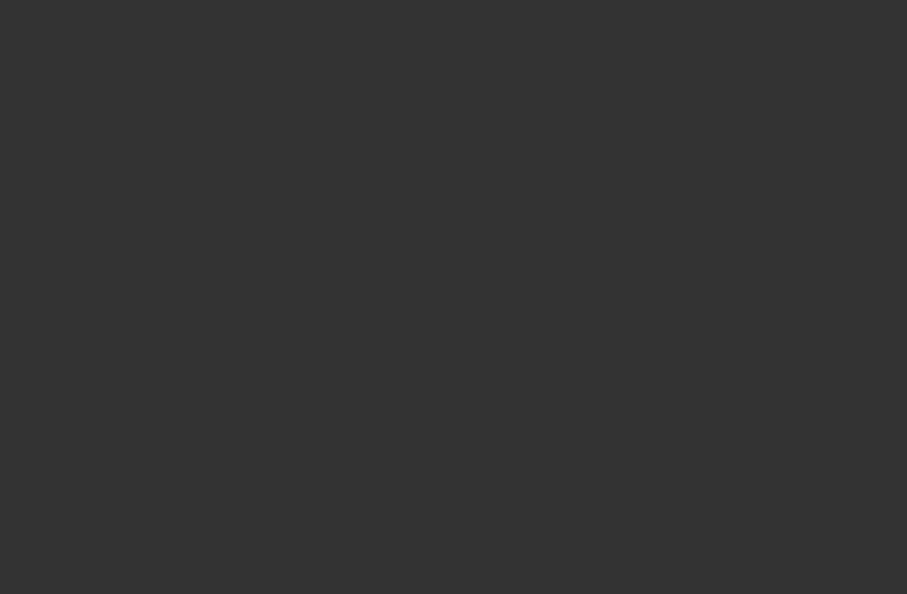
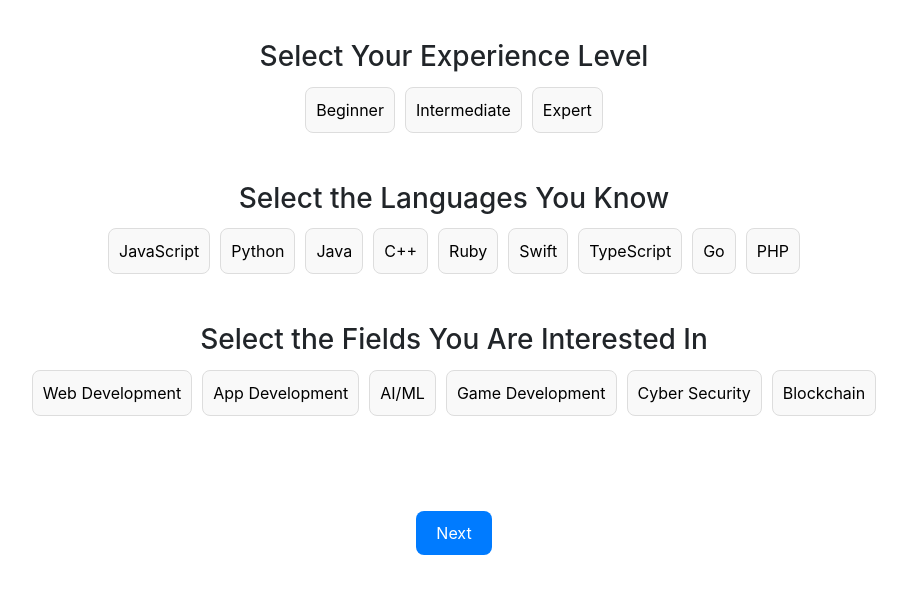
Before and after one commit to dhruvjaink07/Devignite-Web, a React (Create React App) app in the folder client/pronavigator/: page / in a window 1280 px wide. Shown: the top 594 px of the page, without its empty margins (186-1093 px from the left). Built offline with nearby package versions, Linux system fonts and the light colour scheme.

Commit message:
CategoryPage

```diff
--- a/client/pronavigator/package.json
+++ b/client/pronavigator/package.json
@@ -8,6 +8,7 @@
     "@testing-library/user-event": "^13.5.0",
     "react": "^18.2.0",
     "react-dom": "^18.2.0",
+    "react-router-dom": "^6.22.2",
     "react-scripts": "5.0.1",
     "web-vitals": "^2.1.4"
   },
--- a/client/pronavigator/src/App.js
+++ b/client/pronavigator/src/App.js
@@ -1,11 +1,11 @@
 import './App.css';
 import './components/loginPage.js'
+import CategorySelectionPage from './components/CategorySelectionPage.js';
 function App() {
   return (
     <>
-    <loginPage/>
+    <CategorySelectionPage/>
     </>
   );
 }
-
 export default App;
--- /dev/null
+++ b/client/pronavigator/src/components/CategorySelectionPage.js
@@ -0,0 +1,119 @@
+// src/CategorySelectionPage.js
+import React, { useState } from 'react';
+import '../styles/CategorySelectionPage.css';
+
+const categories = [
+  { id: 1, name: 'Beginner' },
+  { id: 2, name: 'Intermediate' },
+  { id: 3, name: 'Expert' }
+  // Add more categories as needed
+];
+
+const languages = [
+  'JavaScript',
+  'Python',
+  'Java',
+  'C++',
+  'Ruby',
+  'Swift',
+  'TypeScript',
+  'Go',
+  'PHP'
+  // Add more languages as needed
+];
+
+const fields = [
+  'Web Development',
+  'App Development',
+  'AI/ML',
+  'Game Development',
+  'Cyber Security',
+  'Blockchain'
+  // Add more fields as needed
+];
+
+const CategorySelectionPage = () => {
+  const [selectedCategory, setSelectedCategory] = useState(null);
+  const [selectedLanguages, setSelectedLanguages] = useState([]);
+  const [selectedFields, setSelectedFields] = useState([]);
+
+  const handleCategorySelect = (category) => {
+    setSelectedCategory((prevSelected) => (prevSelected === category ? null : category));
+  };
+
+  const handleLanguageSelect = (language) => {
+    setSelectedLanguages((prevSelected) =>
+      prevSelected.includes(language)
+        ? prevSelected.filter((lang) => lang !== language)
+        : [...prevSelected, language]
+    );
+  };
+
+  const handleFieldSelect = (field) => {
+    setSelectedFields((prevSelected) =>
+      prevSelected.includes(field)
+        ? prevSelected.filter((f) => f !== field)
+        : [...prevSelected, field]
+    );
+  };
+
+  const handleNext = () => {
+    if (selectedCategory) {
+      console.log('Selected category:', selectedCategory.name);
+      console.log('Selected languages:', selectedLanguages);
+      console.log('Selected fields:', selectedFields);
+      // Perform any other action as needed
+    } else {
+      console.log('Please select an experience level before proceeding.');
+    }
+  };
+
+  return (
+    <div className="category-selection-page">
+      <h3>Select Your Experience Level</h3>
+      <div className="experience-level-buttons">
+        {categories.map((category) => (
+          <button
+            key={category.id}
+            onClick={() => handleCategorySelect(category)}
+            className={`language-button ${selectedCategory === category ? 'selected' : ''}`}
+          >
+            {category.name}
+          </button>
+        ))}
+      </div>
+          <br></br>
+      <h3>Select the Languages You Know</h3>
+      <div>
+        {languages.map((language) => (
+          <button
+            key={language}
+            onClick={() => handleLanguageSelect(language)}
+            className={`language-button ${selectedLanguages.includes(language) ? 'selected' : ''}`}
+          >
+            {language}
+          </button>
+        ))}
+      </div>
+          <br></br>
+      <h3>Select the Fields You Are Interested In</h3>
+      <div>
+        {fields.map((field) => (
+          <button
+            key={field}
+            onClick={() => handleFieldSelect(field)}
+            className={`language-button ${selectedFields.includes(field) ? 'selected' : ''}`}
+          >
+            {field}
+          </button>
+        ))}
+      </div>
+
+      <button className="next-button" onClick={handleNext}>
+        Next
+      </button>
+    </div>
+  );
+};
+
+export default CategorySelectionPage;
--- /dev/null
+++ b/client/pronavigator/src/styles/CategorySelectionPage.css
@@ -0,0 +1,55 @@
+/* src/styles/CategorySelectionPage.css */
+
+body {
+    background-color: white;
+  }
+
+  .rounded-rectangle-button {
+    border-radius: 8px; /* You can adjust the border-radius value as needed */
+    /* Add other styling properties as needed */
+  }
+
+  .category-selection-page {
+    background-color: white;
+    padding: 20px;
+    text-align: center;
+  }
+
+  h3 {
+    margin-top: 20px;
+  }
+
+  .category-card,
+  .language-button,
+  .framework-button,
+  .experience-level-button {
+    margin: 5px;
+    padding: 10px;
+    cursor: pointer;
+    border: 1px solid #ddd;
+    background-color: #f9f9f9;
+    border-radius: 8px; /* Added for rounded corners */
+  }
+
+  .category-card.selected,
+  .language-button.selected,
+  .framework-button.selected,
+  .experience-level-button.selected {
+    background-color: #007bff; /* Green color for selected items */
+    color: white;
+    border-color: #007bff;
+  }
+
+  .next-button {
+    margin-top: 90px;
+    padding: 10px 20px;
+    cursor: pointer;
+    background-color: #007bff; /* Bootstrap's primary color for buttons */
+    color: white;
+    border: none;
+    border-radius: 8px; /* Added for rounded corners */
+  }
+
+  .next-button:hover {
+    background-color: #0056b3; /* Darker shade on hover */
+  }
```
Also changed, not shown: 1 other file (tests, documents, lock files or other folders).
